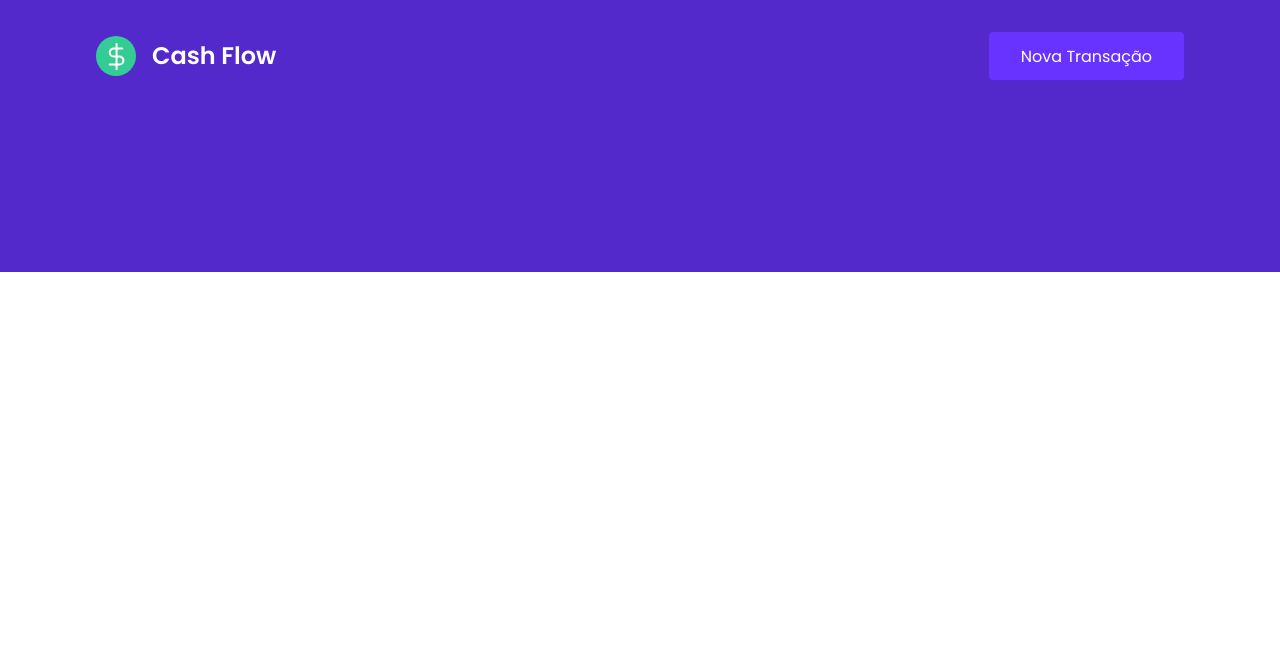
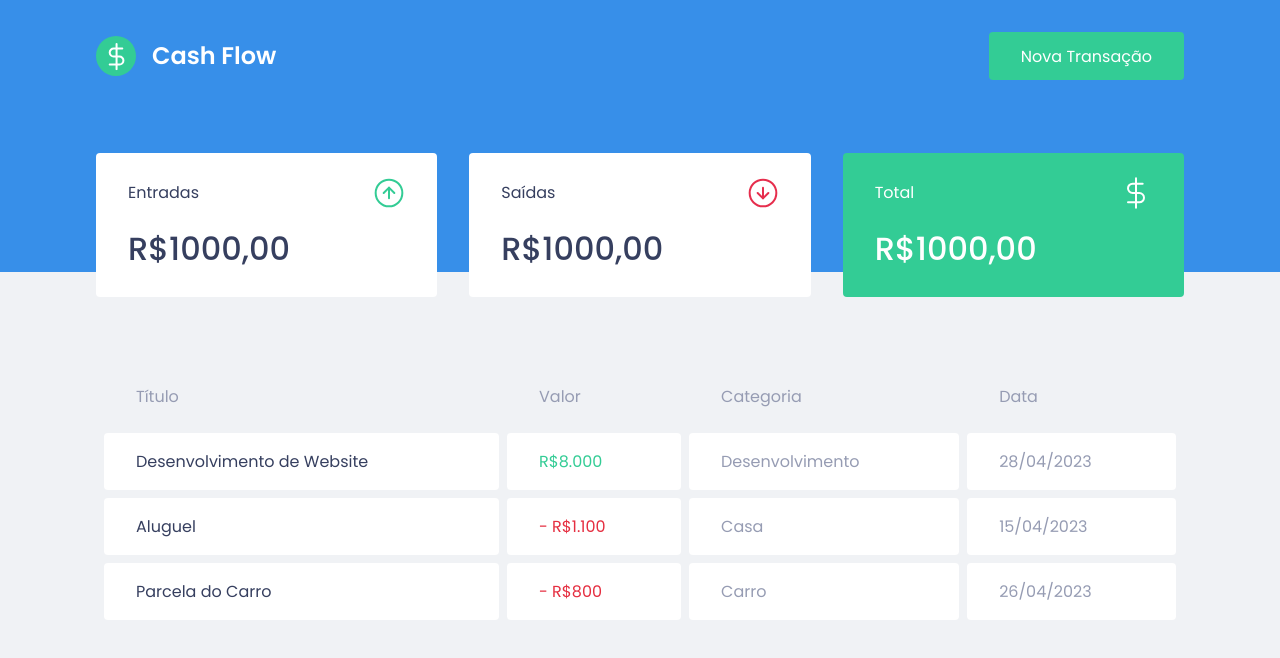
Before and after one commit to JonathasAroucha/CashFlow, a React (Create React App) app: page / in a window 1280 px wide. Shown: the top 658 px of the page. Built offline with nearby package versions, Linux system fonts and the light colour scheme.

Commit message:
feat: create new components like Dashboard, Summary and Transactions and yours styles

```diff
--- a/public/index.html
+++ b/public/index.html
@@ -11,7 +11,7 @@
 
     <title>CashFlow</title>
 
-    <link href="https://fonts.googleapis.com/css2?family=Poppins:wght@400;600&display=swap" rel="stylesheet">
+    <link href="https://fonts.googleapis.com/css2?family=Poppins:wght@400;500;600&display=swap" rel="stylesheet">
   </head>
   <body>
     <noscript>You need to enable JavaScript to run this app.</noscript>
--- a/src/App.tsx
+++ b/src/App.tsx
@@ -1,3 +1,4 @@
+import { Dashboard } from "./components/Dashboard";
 import { Header } from "./components/Header";
 import { GlobalStyle } from "./styles/global";
 
@@ -5,6 +6,7 @@ export function App() {
   return (
     <>
       <Header />
+      <Dashboard />
       <GlobalStyle />
     </>
   );
--- /dev/null
+++ b/src/components/Dashboard/index.tsx
@@ -0,0 +1,14 @@
+import { Summary } from "../Summary";
+import { TransactionsTable } from "../TransactionsTable";
+import { Container } from "./styles";
+
+export function Dashboard() {
+    return (
+      <>
+       <Container>
+        <Summary />
+        <TransactionsTable />
+       </Container>
+      </>
+    )
+}
--- /dev/null
+++ b/src/components/Dashboard/styles.ts
@@ -0,0 +1,8 @@
+import styled from "styled-components";
+
+export const Container = styled.main`
+  max-width: 1120px;
+  margin: 0 auto;
+  padding: 2.55rem 1rem;
+
+`;
--- a/src/components/Header/styles.ts
+++ b/src/components/Header/styles.ts
@@ -17,7 +17,7 @@ export const Content = styled.div`
   button{
     font-size: 1rem;
     color: #fff;
-    background: var(--blue-light);
+    background: var(--green);
     border: 0;
     padding: 0 2rem;
     border-radius: 0.25rem;
--- /dev/null
+++ b/src/components/Summary/index.tsx
@@ -0,0 +1,32 @@
+import { Container } from "./styles";
+import incomeImg from '../../assets/income.svg'
+import outcomeImg from '../../assets/outcome.svg'
+import totalImg from '../../assets/total.svg'
+
+export function Summary() {
+  return (
+    <Container>
+      <div>
+        <header>
+          <p>Entradas</p>
+          <img src={incomeImg} alt="Entradas" />
+        </header>
+        <strong>R$1000,00</strong>
+      </div>
+      <div>
+        <header>
+          <p>Saídas</p>
+          <img src={outcomeImg} alt="Saídas" />
+        </header>
+        <strong>R$1000,00</strong>
+      </div>
+      <div className="highlight-background">
+        <header>
+          <p>Total</p>
+          <img src={totalImg} alt="Total" />
+        </header>
+        <strong>R$1000,00</strong>
+      </div>
+    </Container>
+  )
+}
--- /dev/null
+++ b/src/components/Summary/styles.ts
@@ -0,0 +1,34 @@
+import styled from "styled-components";
+
+export const Container = styled.div`
+  display: grid;
+  grid-template-columns: repeat(3, 1fr);
+  gap: 2rem;
+  margin-top: -10rem;
+
+  div {
+    background: var(--shape);
+    padding: 1.5rem 2rem;
+    border-radius: 0.25rem;
+    color: var(--text-title);
+
+    header {
+      display: flex;
+      align-items: center;
+      justify-content: space-between;
+    }
+
+    strong {
+      display: block;
+      margin-top: 1rem;
+      font-size: 2rem;
+      font-weight: 500;
+      line-height: 3rem;
+    }
+
+    &.highlight-background {
+      background: var(--green);
+      color: #fff;
+  }
+}
+`;
--- /dev/null
+++ b/src/components/TransactionsTable/index.tsx
@@ -0,0 +1,39 @@
+import { Container } from "./styles";
+
+export function TransactionsTable(){
+  return (
+    <Container>
+      <table>
+        <thead>
+          <tr>
+            <th>Título</th>
+            <th>Valor</th>
+            <th>Categoria</th>
+            <th>Data</th>
+          </tr>
+        </thead>
+
+        <tbody>
+          <tr>
+            <td>Desenvolvimento de Website</td>
+            <td className="deposit">R$8.000</td>
+            <td>Desenvolvimento</td>
+            <td>28/04/2023</td>
+          </tr>
+          <tr>
+            <td>Aluguel</td>
+            <td className="withdraw"> - R$1.100</td>
+            <td>Casa</td>
+            <td>15/04/2023</td>
+          </tr>
+          <tr>
+            <td>Parcela do Carro</td>
+            <td className="withdraw"> - R$800</td>
+            <td>Carro</td>
+            <td>26/04/2023</td>
+          </tr>
+        </tbody>
+      </table>
+    </Container>
+  )
+}
--- /dev/null
+++ b/src/components/TransactionsTable/styles.ts
@@ -0,0 +1,39 @@
+import styled from "styled-components";
+
+export const Container = styled.div`
+  margin-top: 4rem;
+
+  table{
+    width: 100%;
+    border-spacing: 0.5rem;
+
+    th {
+      color: var(--text-body);
+      font-weight: 400;
+      padding: 1rem 2rem;
+      text-align: left;
+      line-height: 1.5rem;
+    }
+
+    td {
+      padding: 1rem 2rem;
+      border: 0;
+      background: var(--shape);
+      color: var(--text-body);
+      border-radius: 0.25rem;
+
+
+      &:first-child {
+        color: var(--text-title);
+      }
+
+      &.deposit {
+        color: var(--green);
+      }
+
+      &.withdraw {
+        color: var(--red);
+      }
+    }
+  }
+`
--- a/src/styles/global.ts
+++ b/src/styles/global.ts
@@ -3,15 +3,15 @@ import { createGlobalStyle } from "styled-components";
 export const GlobalStyle = createGlobalStyle`
     :root{
         --red: #e52e40;
-        --blue: #5429cc;
+        --blue: #378fe9;
+        --green: #33cc95;
+        --blue-light: #0a66c2;
 
-       --blue-light: #6933ff;
+        --text-title: #363f5f;
+        --text-body: #969cb3;
 
-       --text-title: #363f5f;
-       --text-body: #969cb3;
-
-       --background: #f0f2f5;
-       --shape: #ffffff;
+        --background: #f0f2f5;
+        --shape: #ffffff;
     }
 
 
@@ -31,7 +31,7 @@ export const GlobalStyle = createGlobalStyle`
     }
 
     body{
-        --background: var(--background);
+        background: var(--background);
         -webkit-font-smoothing: antialiased;
     }
 
```
